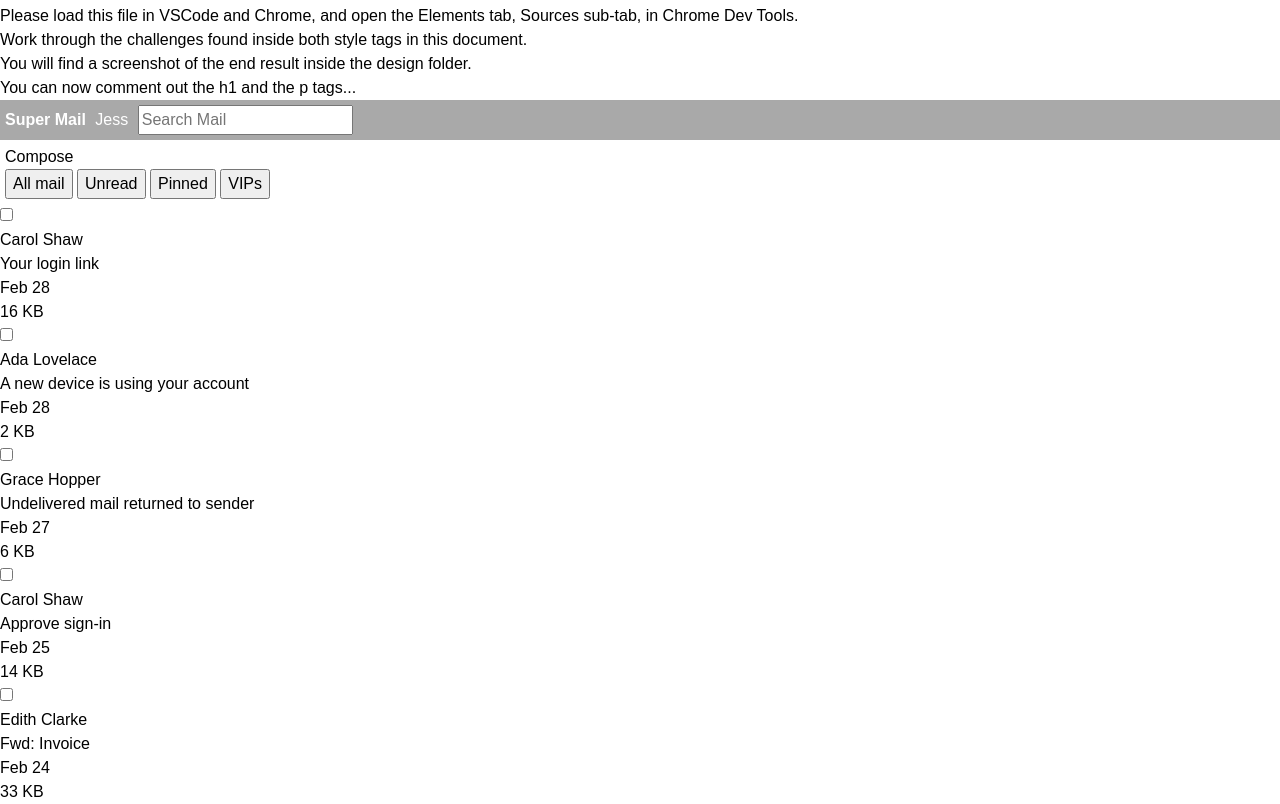
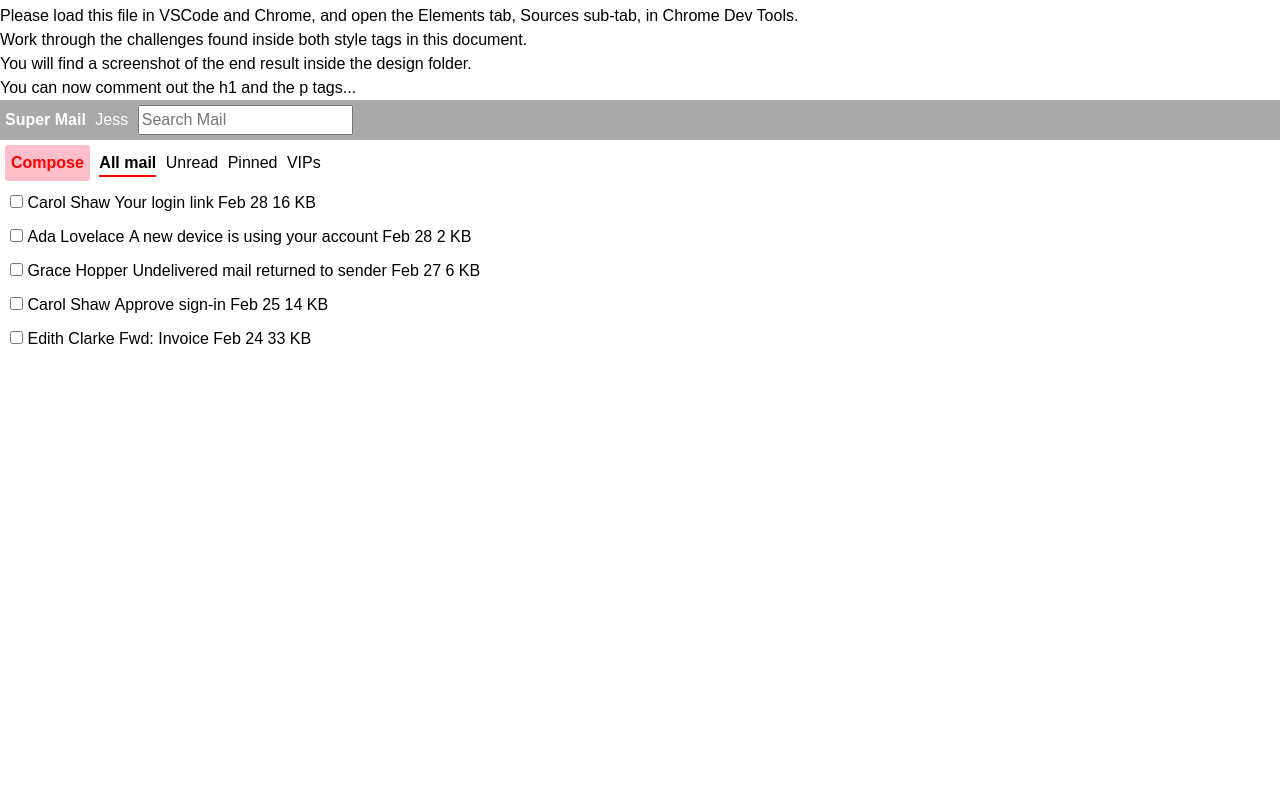
Before and after one commit to bloominstituteoftechnology/module-project-html-and-css-ii-JohnC-castri, a plain HTML site: page index.html in a window 1280 px wide. Shown: the part 44-848 px from the top of the page. After the commit the page ends 800 px from the top, so only its background shows below. Drawn offline with Linux system fonts and the light colour scheme.

Commit message:
tasks 8 through 13 completed

```diff
--- a/index.html
+++ b/index.html
@@ -100,24 +100,61 @@ p, h1, h2, h3, h4, h5, h6 {
     Make them display as inline block, instead of block.
     This will cause them to render on the same line.
     You can consolidate this rule with the one on step. 4 */
+    .Bdiv {
+      display: inline-block;
+    }
 
     /* 👉 Task 9- Target the "Compose" button, although note it's a div instead an actual button.
     Give it color, bold text, background, padding, border radius, margin right, and a cursor of pointer. */
+    #compB {
+      color: red;
+      font-weight: bold;
+      background-color: pink;
+      padding: 6px;
+      border-radius: 3px;
+      margin-right: 5px;
+      cursor: pointer;
+    }
 
     /* 👉 Task 10- Research how to remove all the default styling of button elements.
     Target the button elements inside the element with id headerBottom.
     Remove all their styling, give them a bit of margin to the right, and a cursor of pointer. */
+    .buttons, input[type="submit"], input[type="reset"] {
+	background: none;
+	color: inherit;
+	border: none;
+	padding: 0;
+	font: inherit;
+	cursor: pointer;
+	outline: inherit;
+    }
+    .buttons {
+      margin-right: 5px;
+      cursor: pointer;
+    }
 
     /* 👉 Task 11- Target the button element inside the id headerBottom that has a class of active
     Make the font weight be bolder, and add a bottom border of 2 pixels solid color (you choose the color).
     Add the class name to the "All mail" button. */
+    #active {
+      font-weight: bolder;
+      border-bottom: 2px solid red;
+    }
 
     /* 👉 Task 12- Target all divs directly nested inside elements with a class of email,
     and make them display as inline-block elements.
     This will make each email render all its details in the same line*/
+    .email-check, .email-name, .email-subject, .email-date, .email-size {
+      display: inline-block;
+    }
 
     /* 👉 Task 13- Target the elements with a class of email.
     Give them some padding, bigger padding to the left, and a bottom border of very light grey. */
+    .email {
+      padding: 5px;
+      padding-left: 10px;
+      border-bottom: lightgrey
+    }
 
     /* 👉 Task 14- Target each div inside the element with a class of email.
     Make the email author and the email subject take 35% of the width of the parent element.
@@ -153,12 +190,12 @@ p, h1, h2, h3, h4, h5, h6 {
         </div>
       </div>
       <div id="headerBottom">
-        <div>Compose</div>
-        <div>
-          <button>All mail</button>
-          <button>Unread</button>
-          <button>Pinned</button>
-          <button>VIPs</button>
+        <div class="Bdiv" id="compB">Compose</div>
+        <div class="Bdiv">
+          <button class="buttons" id="active">All mail</button>
+          <button class="buttons">Unread</button>
+          <button class="buttons">Pinned</button>
+          <button class="buttons">VIPs</button>
         </div>
       </div>
     </header>
```
